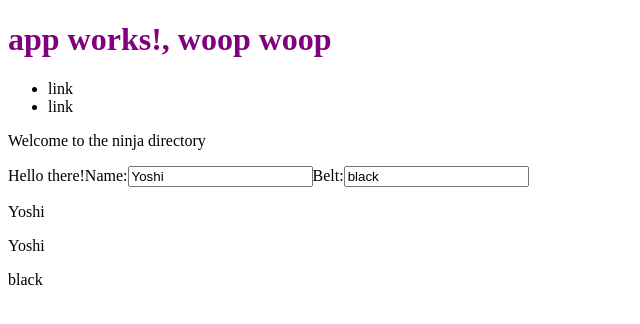
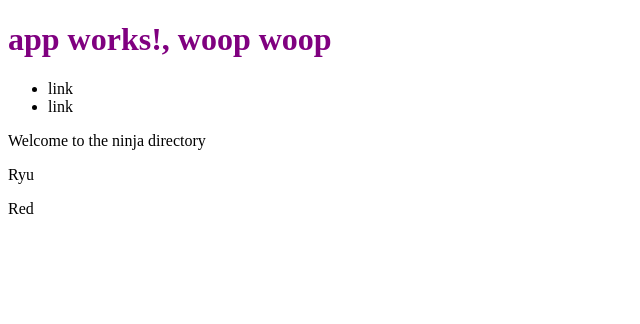
Before and after one commit to amnotafraid/ninja-directory, an Angular app: page / in a window 1280 px wide. Shown: the top 324 px of the page, without its empty margins (0-640 px from the left). Built offline with nearby package versions, Linux system fonts and the light colour scheme.

Commit message:
Lesson 14

```diff
--- a/src/app/app.component.html
+++ b/src/app/app.component.html
@@ -8,5 +8,5 @@
   </nav>
 </header>
 <section id="main">
-  <app-home>Hello there!</app-home>
+  <app-home [ninja]="ninja">Hello there!</app-home>
 </section>
--- a/src/app/app.component.ts
+++ b/src/app/app.component.ts
@@ -8,4 +8,8 @@ import { Component } from '@angular/core';
 export class AppComponent {
   title = 'app works!, woop woop';
   name = 'ninja';
+  ninja = {
+    name: "Ryu",
+    belt: "Red"
+  };
 }
--- a/src/app/home/home.component.html
+++ b/src/app/home/home.component.html
@@ -1,13 +1,5 @@
 <p>
 {{homeTitle}}
 </p>
-<ng-content></ng-content>
-
-<!-- @-way data binding -->
-<label>Name:</label>
-<input [(ngModel)]="ninja.name" />
-<label>Belt:</label>
-<input [(ngModel)]="ninja.belt" />
-<p>{{ninja.name}}</p>
 <p>{{ninja.name}}</p>
 <p>{{ninja.belt}}</p>
--- a/src/app/home/home.component.ts
+++ b/src/app/home/home.component.ts
@@ -1,4 +1,4 @@
-import { Component, OnInit } from '@angular/core';
+import { Component, OnInit, Input } from '@angular/core';
 
 @Component({
   selector: 'app-home',
@@ -8,11 +8,7 @@ import { Component, OnInit } from '@angular/core';
 export class HomeComponent implements OnInit {
 
   homeTitle = "Welcome to the ninja directory";
-
-  ninja = {
-    name: "Yoshi",
-    belt: "black"
-  };
+  @Input() ninja;
 
   alertMe(val) {
     alert(val);
```
Also changed, not shown: 1 other file (tests, documents, lock files or other folders).
